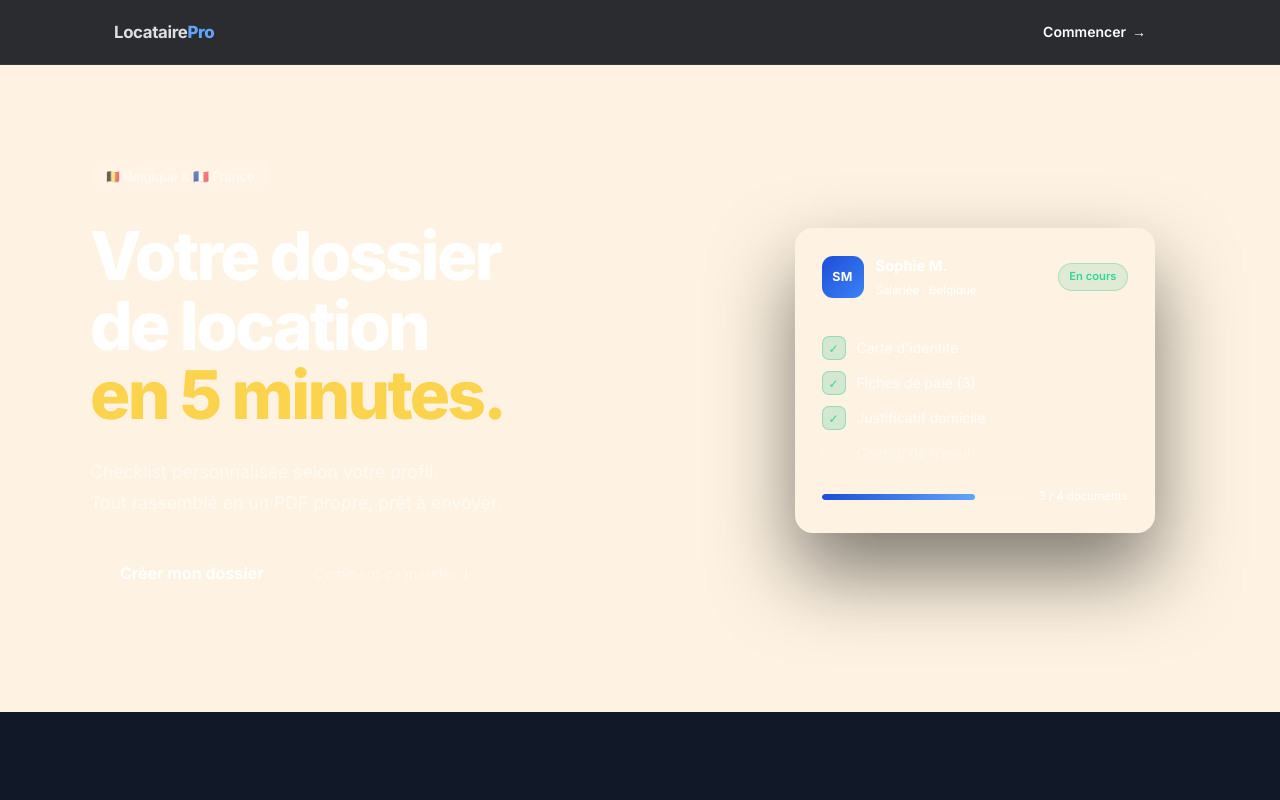
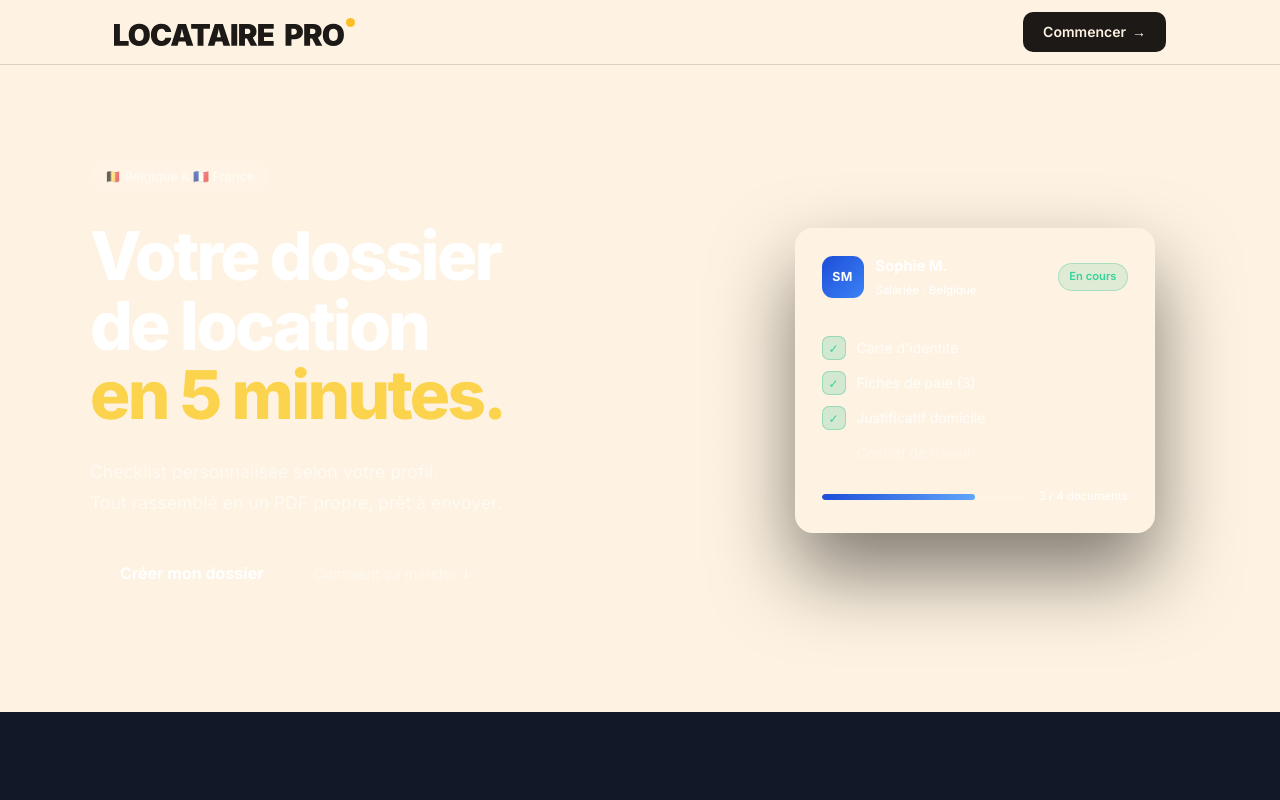
Before and after one commit to LoicDupong/locataire-pro, a Next.js app: page / in a window 1280 px wide. Shown: the top 800 px of the page. Built offline with nearby package versions, Linux system fonts and the light colour scheme.

Commit message:
feat: apply design system to Navbar

```diff
--- a/components/landing/Navbar.module.scss
+++ b/components/landing/Navbar.module.scss
@@ -2,9 +2,8 @@
   position: sticky;
   top: 0;
   z-index: 100;
-  background: rgba(13, 17, 23, 0.88);
-  backdrop-filter: blur(14px);
-  border-bottom: 1px solid rgba(255, 255, 255, 0.07);
+  background: var(--cream);
+  border-bottom: 1px solid var(--ink-15);
 }
 
 .inner {
@@ -18,16 +17,8 @@
 }
 
 .logo {
-  font-family: var(--font-display);
-  font-size: 1.05rem;
-  font-weight: 700;
-  letter-spacing: -0.02em;
-  color: rgba(255, 255, 255, 0.85);
-
-  strong {
-    color: #60a5fa;
-    font-weight: 800;
-  }
+  height: 28px;
+  width: auto;
 }
 
 .cta {
@@ -35,15 +26,15 @@
   align-items: center;
   gap: 6px;
   padding: 9px 20px;
-  background: var(--primary);
-  color: #fff;
-  border-radius: 7px;
+  background: var(--ink);
+  color: var(--cream);
+  border-radius: 10px;
   font-size: 0.875rem;
   font-weight: 600;
-  transition: background 0.15s, transform 0.1s;
+  transition: opacity 0.15s, transform 0.1s;
 
   &:hover {
-    background: var(--primary-hover);
+    opacity: 0.85;
     transform: translateY(-1px);
   }
 }
--- a/components/landing/Navbar.tsx
+++ b/components/landing/Navbar.tsx
@@ -1,13 +1,19 @@
 import Link from 'next/link'
+import Image from 'next/image'
 import styles from './Navbar.module.scss'
 
 export default function Navbar() {
   return (
     <nav className={styles.nav}>
       <div className={styles.inner}>
-        <span className={styles.logo}>
-          Locataire<strong>Pro</strong>
-        </span>
+        <Image
+          src="/logo-light.svg"
+          alt="Locataire Pro"
+          width={220}
+          height={28}
+          className={styles.logo}
+          priority
+        />
         <Link href="/start" className={styles.cta}>
           Commencer <span aria-hidden="true">→</span>
         </Link>
```
